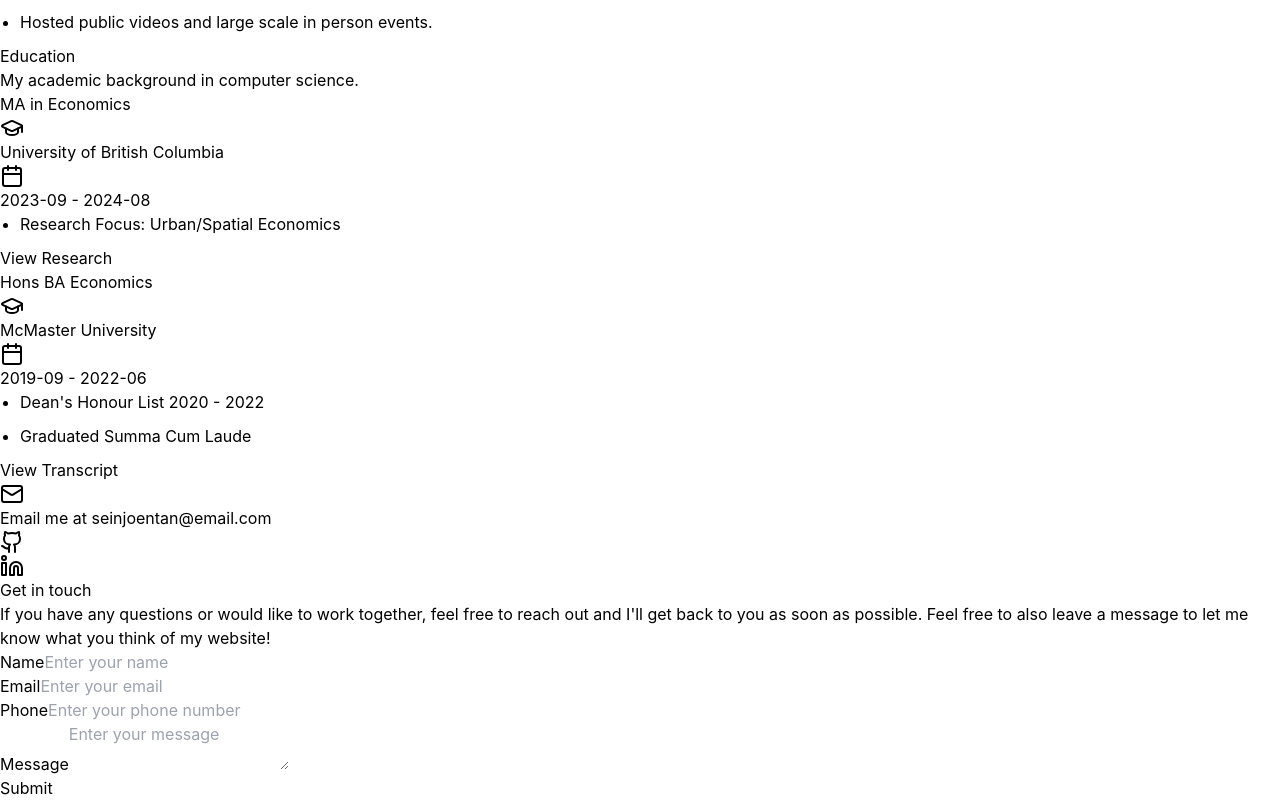
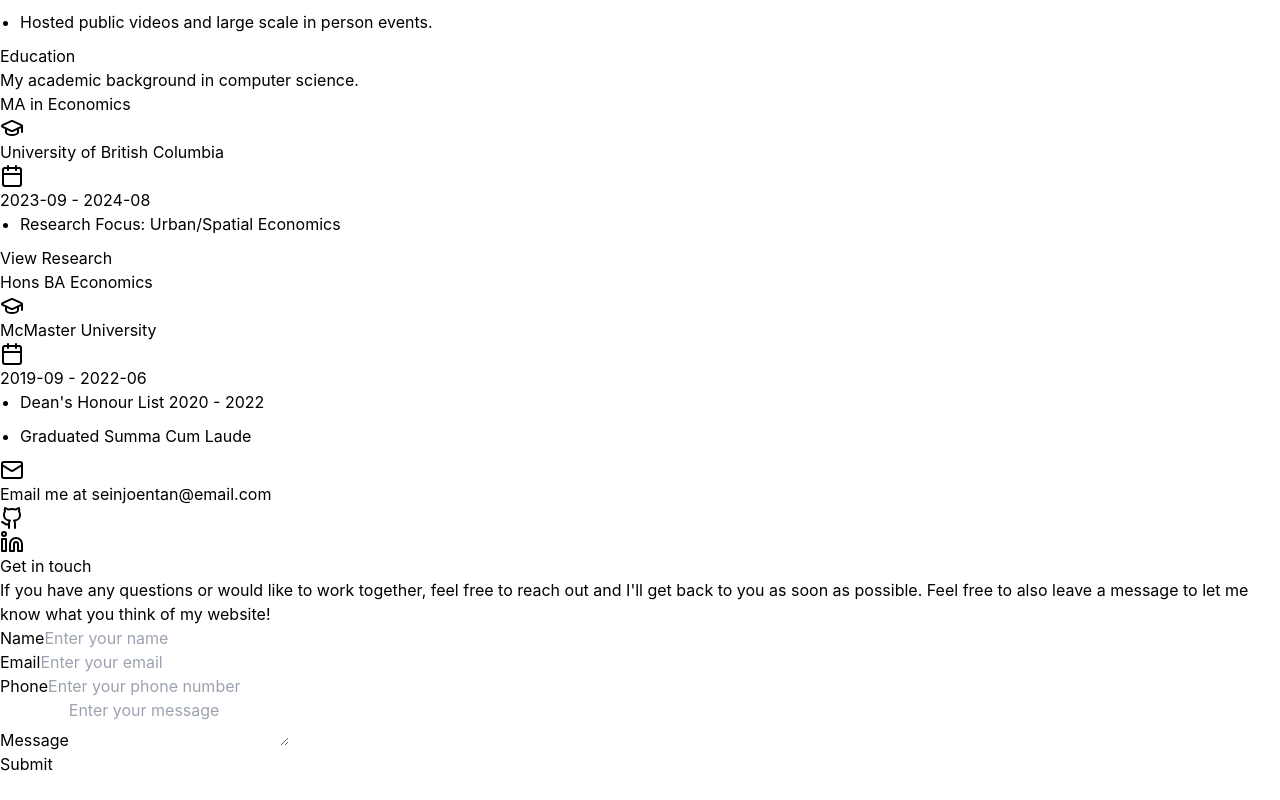
Before and after one commit to seinjonetan/portfolio_website, a React (Vite) app: page / in a window 1280 px wide. Shown: the part 3959-4759 px from the top of the page. After the commit the page ends 4735 px from the top, so only its background shows below. Built offline with nearby package versions, Linux system fonts and the light colour scheme; what chartjs-plugin-zoom would draw is missing.

Commit message:
feat: link to research page

```diff
--- a/src/pages/HomePage.tsx
+++ b/src/pages/HomePage.tsx
@@ -137,9 +137,11 @@
             <li>Research Focus: Urban/Spatial Economics</li>
           </ul>
         </div>
-        <Button variant="outline" size="sm" className="hover:bg-slate-500">
-          View Research
-        </Button>
+        <a href="/research">
+          <Button variant="outline" size="sm" className="hover:bg-slate-500">
+            View Research
+          </Button>
+        </a>
       </div>
     ),
   },
@@ -158,9 +160,6 @@
             <li>Graduated Summa Cum Laude</li>
           </ul>
         </div>
-        <Button variant="outline" size="sm" className="hover:bg-slate-500">
-          View Transcript
-        </Button>
       </div>
     ),
   },
```
